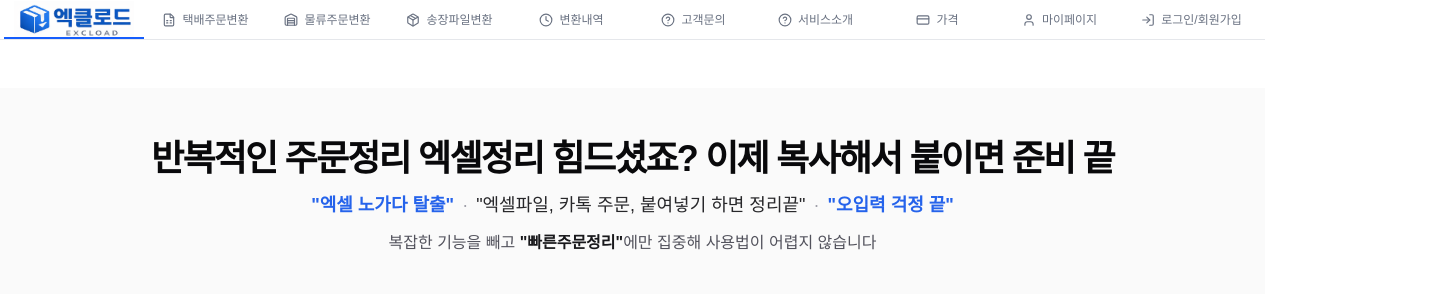
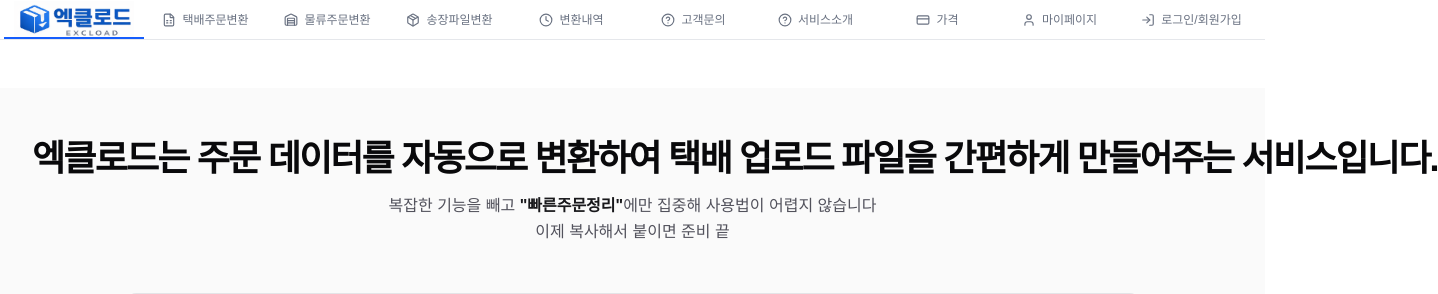
Before and after one commit to a01083475766-bit/excload, a Next.js app: page / in a window 1280 px wide. Shown: the top 294 px of the page, 1438 px wide, since content can reach past the window. Built offline with nearby package versions, Linux system fonts and the light colour scheme; no server answers; the database is empty.

Commit message:
렌딩페이지수정

```diff
--- a/app/excload/page.tsx
+++ b/app/excload/page.tsx
@@ -60,21 +60,14 @@ export default function HomePage() {
                 text-[clamp(1.5rem,5vw,2.25rem)] tracking-tighter
                 lg:whitespace-nowrap [word-break:keep-all]"
               >
-                반복적인 주문정리 엑셀정리 힘드셨죠? 이제 복사해서 붙이면 준비 끝
+                엑클로드는 주문 데이터를 자동으로 변환하여 택배 업로드 파일을 간편하게 만들어주는 서비스입니다.
               </h1>
-              <p className="max-w-4xl text-sm sm:text-base md:text-lg text-zinc-700 dark:text-zinc-300 leading-snug">
-                <span className="font-semibold text-emerald-700 dark:text-emerald-400">&quot;엑셀 노가다 탈출&quot;</span>
-                <span className="text-zinc-400 dark:text-zinc-500 mx-1 sm:mx-2">·</span>
-                <span className="font-medium text-zinc-800 dark:text-zinc-200">
-                  &quot;엑셀파일, 카톡 주문, 붙여넣기 하면 정리끝&quot;
-                </span>
-                <span className="text-zinc-400 dark:text-zinc-500 mx-1 sm:mx-2">·</span>
-                <span className="font-semibold text-emerald-700 dark:text-emerald-400">&quot;오입력 걱정 끝&quot;</span>
-              </p>
               <p className="max-w-3xl text-sm sm:text-base text-zinc-600 dark:text-zinc-400 leading-relaxed">
                 복잡한 기능을 빼고{' '}
                 <strong className="font-bold text-zinc-900 dark:text-zinc-100">&quot;빠른주문정리&quot;</strong>에만
                 집중해 사용법이 어렵지 않습니다
+                <br />
+                이제 복사해서 붙이면 준비 끝
               </p>
             </div>
 
```
